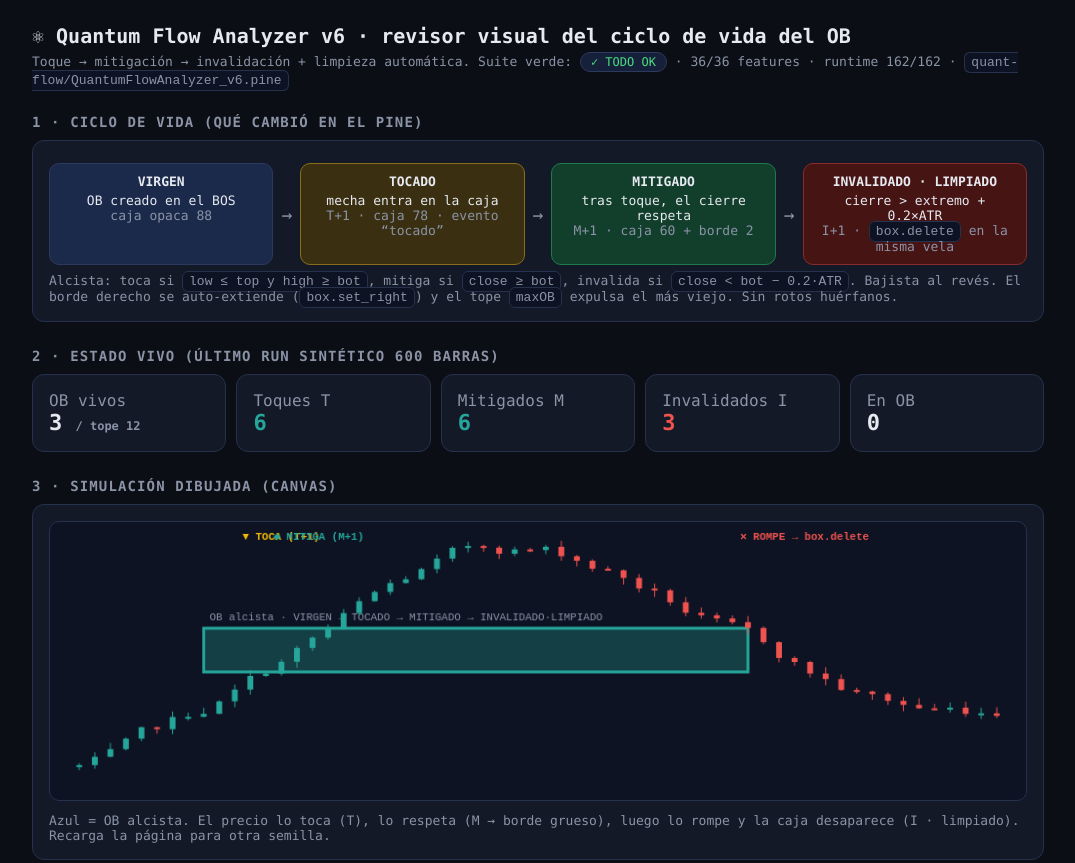
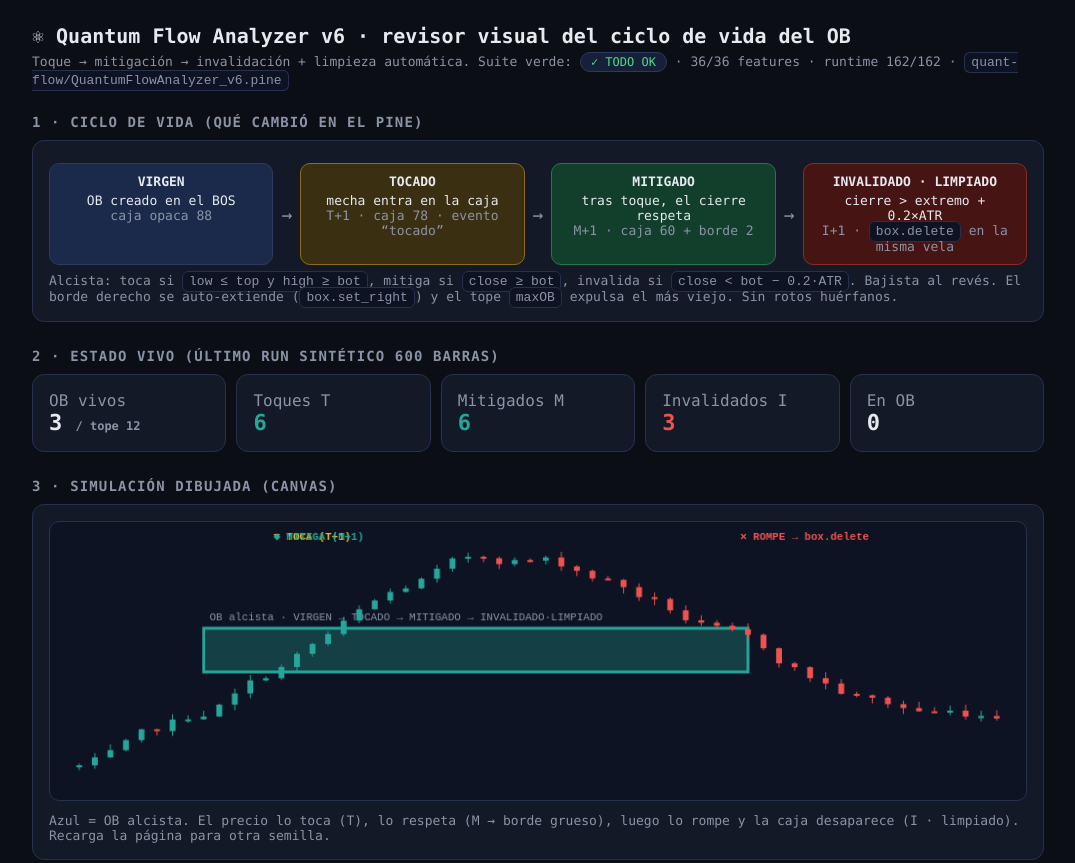
Before and after one commit to mbf-coder/ICTV, a website: page preview/index.html in a window 1280 px wide. Shown: the top 863 px of the page, without its empty margins (102-1177 px from the left). Drawn offline with Linux system fonts and the light colour scheme.

Commit message:
QFA v6: revisor visual corregido (high) + limpieza de probe

```diff
--- a/preview/index.html
+++ b/preview/index.html
@@ -29,7 +29,6 @@ code{background:#0d1322;padding:2px 6px;border-radius:6px;border:1px solid #2631
 <div class="wrap">
 <h1>⚛ Quantum Flow Analyzer v6 · revisor visual del ciclo de vida del OB</h1>
 <p class="sub">Toque → mitigación → invalidación + limpieza automática. Suite verde: <span class="badge ok">✓ TODO OK</span> · 36/36 features · runtime 162/162 · <code>quant-flow/QuantumFlowAnalyzer_v6.pine</code></p>
-
 <h2>1 · Ciclo de vida (qué cambió en el Pine)</h2>
 <div class="card">
 <div class="flow">
@@ -40,7 +39,6 @@ code{background:#0d1322;padding:2px 6px;border-radius:6px;border:1px solid #2631
 </div>
 <p class="sub" style="margin:8px 0 0">Alcista: toca si <code>low ≤ top y high ≥ bot</code>, mitiga si <code>close ≥ bot</code>, invalida si <code>close &lt; bot − 0.2·ATR</code>. Bajista al revés. El borde derecho se auto-extiende (<code>box.set_right</code>) y el tope <code>maxOB</code> expulsa el más viejo. Sin rotos huérfanos.</p>
 </div>
-
 <h2>2 · Estado vivo (último run sintético 600 barras)</h2>
 <div class="row">
 <div class="card kpi-card"><div class="mut">OB vivos</div><div class="kpi">3 <span class="mut" style="font-size:12px">/ tope 12</span></div></div>
@@ -49,13 +47,11 @@ code{background:#0d1322;padding:2px 6px;border-radius:6px;border:1px solid #2631
 <div class="card kpi-card"><div class="mut">Invalidados I</div><div class="kpi bear">3</div></div>
 <div class="card kpi-card"><div class="mut">En OB</div><div class="kpi">0</div></div>
 </div>
-
 <h2>3 · Simulación dibujada (canvas)</h2>
 <div class="card">
 <canvas id="cv" width="1000" height="280"></canvas>
 <p class="sub" style="margin:8px 0 0">Azul = OB alcista. El precio lo toca (T), lo respeta (M → borde grueso), luego lo rompe y la caja desaparece (I · limpiado). Recarga la página para otra semilla.</p>
 </div>
-
 <h2>4 · Dónde verlo en TradingView y en el panel</h2>
 <div class="grid">
 <div class="card"><table>
@@ -81,7 +77,7 @@ const cv=document.getElementById('cv'),x=cv.getContext('2d');
 let seed=7; const rnd=()=>(seed=(seed*1103515245+12345)%2147483648)/2147483648;
 const N=60, P=[]; let p=100;
 for(let i=0;i<N;i++){const o=p,c=Math.max(1,o+(Math.sin(i/9)*1.4)+(rnd()-.5)*2.2);P.push({o,c,h:Math.max(o,c)+rnd(),l:Math.min(o,c)-rnd()});p=c;}
-const lo=Math.min(...P.map(b=>b.l)),hi=Math.max(...P.map(b=>b.l));
+const lo=Math.min(...P.map(b=>b.l)),hi=Math.max(...P.map(b=>b.h));
 const X=i=>30+i*(940/(N-1)), Y=v=>250-(v-lo)/(hi-lo)*220;
 // OB ficticio entre barras 8..40
 const obT=hi-(hi-lo)*.35, obB=hi-(hi-lo)*.55;
```
Also changed, not shown: 1 other file.
